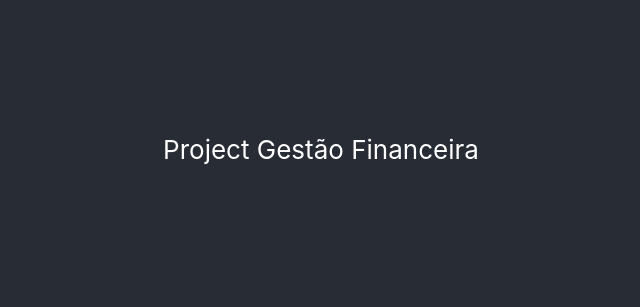
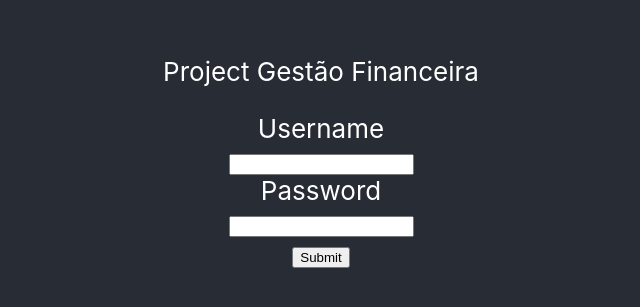
Before and after one commit to FagnerAureliano/gestao-financeira-fe, a React (Create React App) app: page / in a window 1280 px wide. Shown: the part 251-558 px from the top of the page, without its empty margins (319-959 px from the left). Built offline with nearby package versions, Linux system fonts and the light colour scheme.

Commit message:
implementacao login

```diff
--- a/package.json
+++ b/package.json
@@ -10,8 +10,10 @@
     "@types/node": "^16.11.33",
     "@types/react": "^18.0.8",
     "@types/react-dom": "^18.0.3",
+    "formik": "^2.2.9",
     "react": "^18.1.0",
     "react-dom": "^18.1.0",
+    "react-router-dom": "^6.3.0",
     "react-scripts": "5.0.1",
     "typescript": "^4.6.4",
     "web-vitals": "^2.1.4"
--- a/src/App.tsx
+++ b/src/App.tsx
@@ -1,10 +1,50 @@
-import './App.css';
+import { Formik, Field, Form, ErrorMessage } from "formik";
+import "./App.css";
 
 function App() {
+  const initialValues = {
+    email: "",
+    password: "",
+  };
+
+  function onSubmit(values: any) {
+    console.log(values)
+  }
+
   return (
     <div className="App">
       <header className="App-header">
         <p>Project Gestão Financeira </p>
+
+        <Formik
+          initialValues={initialValues}
+          onSubmit={onSubmit}
+
+          render={({ values }) => (
+            <Form>
+              <div>
+                <div>
+                  <label>Username</label>
+                </div>
+                <div>
+                  <Field type="email" name="email" />
+
+                  <ErrorMessage name="email" component="div" />
+
+                </div>
+              </div>
+              <div>
+                <div>
+                  <label>Password</label>
+                </div>
+                <div>
+                  <Field type="password" name="password"  />
+                </div>
+              </div>
+              <button type="submit" > Submit </button>
+            </Form>
+          )}
+        />
       </header>
     </div>
   );
```
Also changed, not shown: src/modules/login/components/login.component.tsx (added, +30 -0 lines), 1 other file (tests, documents, lock files or other folders).
